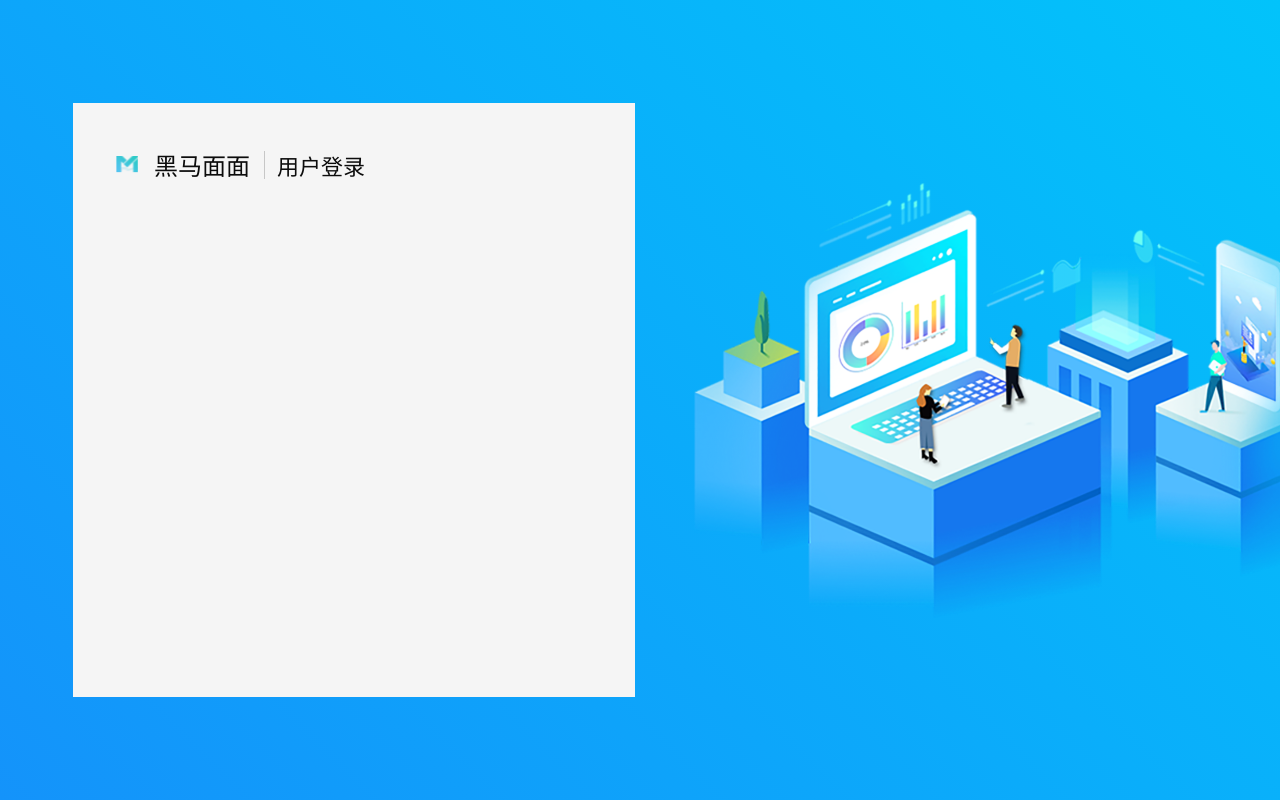
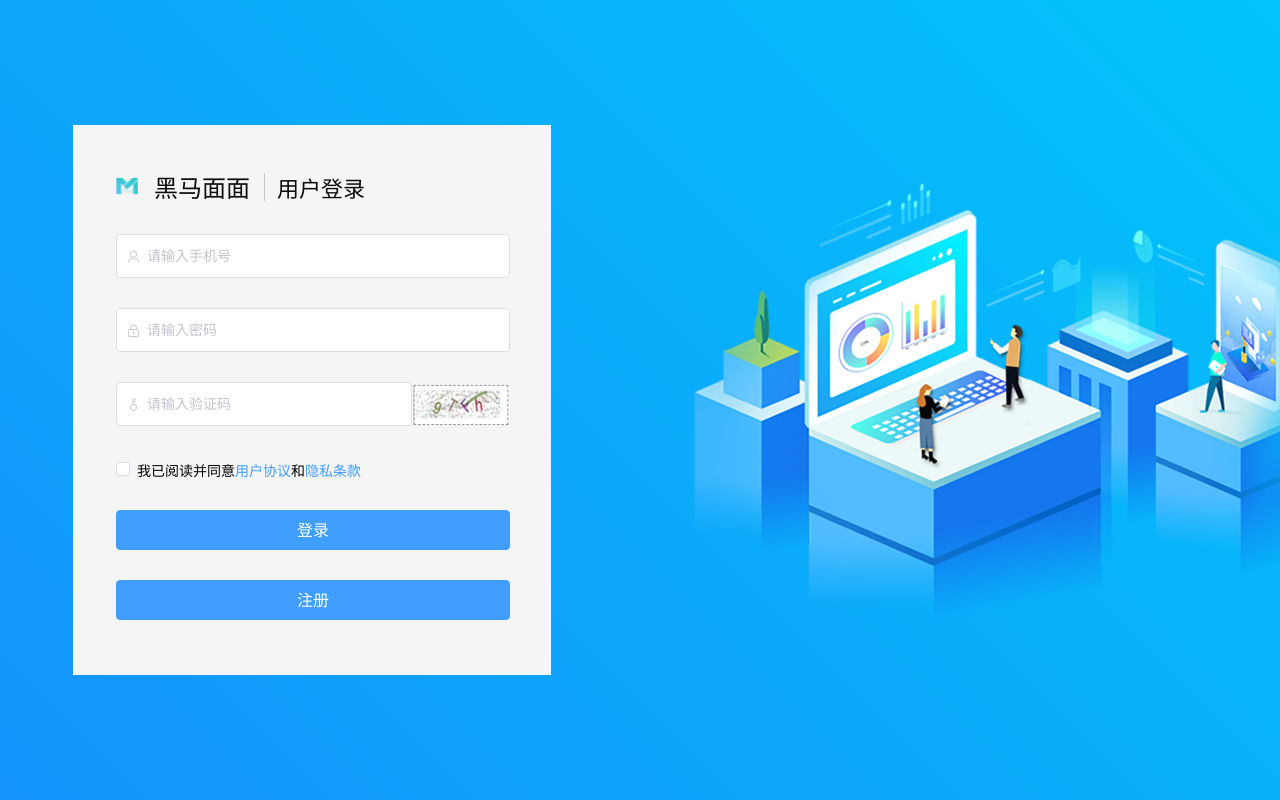
Before and after one commit to eeamplish/heimamm, a Vue app: page /#/login in a window 1280 px wide. Shown: the top 800 px of the page. Built offline with nearby package versions, Linux system fonts and the light colour scheme.

Commit message:
登录模块静态页面

```diff
--- a/src/views/login/login.vue
+++ b/src/views/login/login.vue
@@ -7,6 +7,35 @@
         <span class="line"></span>
         <span class="sub_title">用户登录</span>
       </div>
+      <el-row class="row">
+        <el-col :span="24" class="col">
+          <el-input placeholder="请输入手机号" prefix-icon="el-icon-user" v-model="input2"></el-input>
+        </el-col>
+      </el-row>
+      <el-row class="row">
+        <el-col :span="24" class="col">
+          <el-input placeholder="请输入密码" prefix-icon="el-icon-lock" v-model="input2"></el-input>
+        </el-col>
+      </el-row>
+      <el-row class="row">
+        <el-col :span="18" class="col">
+          <el-input placeholder="请输入验证码" prefix-icon="el-icon-key" v-model="input2"></el-input>
+        </el-col>
+        <el-col :span="6" class="col">
+          <img src="../../assets/captcha.png" alt />
+        </el-col>
+      </el-row>
+      <!-- 协议 条款 -->
+      <div class="private">
+        <el-checkbox v-model="checked"></el-checkbox>
+        <p class="agree">
+          我已阅读并同意
+          <el-link type="primary">用户协议</el-link>和
+          <el-link type="primary">隐私条款</el-link>
+        </p>
+      </div>
+      <el-button type="primary">登录</el-button>
+      <el-button type="primary">注册</el-button>
     </div>
     <img src="../../assets/login_bg.png" alt class="bg" />
   </div>
@@ -37,9 +66,9 @@ export default {
   .from-wrapper {
     width: 478px;
     height: 550px;
-    background:rgba(245,245,245,1);
+    background: rgba(245, 245, 245, 1);
     padding: 44px 41px 0 43px;
-
+    box-sizing: border-box;
     .top {
       display: flex;
       align-items: center;
@@ -69,6 +98,44 @@ export default {
         color: rgba(12, 12, 12, 1);
       }
     }
+    .el-input__inner {
+      height: 44px;
+    }
+    .row {
+      margin-top: 30px;
+    }
+
+    img {
+      height: 44px;
+      width: 100%;
+    }
+
+  // 协议 条款
+    .private {
+      display: flex;
+      align-items: center;
+      margin-top: 30px;
+
+      .agree {
+        margin-left: 7px;
+        display: flex;
+        font-size: 14px;
+        align-items: center;
+        .el-link--inner {
+          font-size: 14px;
+        }
+      }
+    }
+
+    // 两个按钮
+    .el-button.el-button--primary {
+      width: 394px;
+      height: 40px;
+      font-size: 16px;
+      display: block;
+      margin-left: 0;
+      margin-top: 30px;
+    }
   }
 
   .bg {
```
